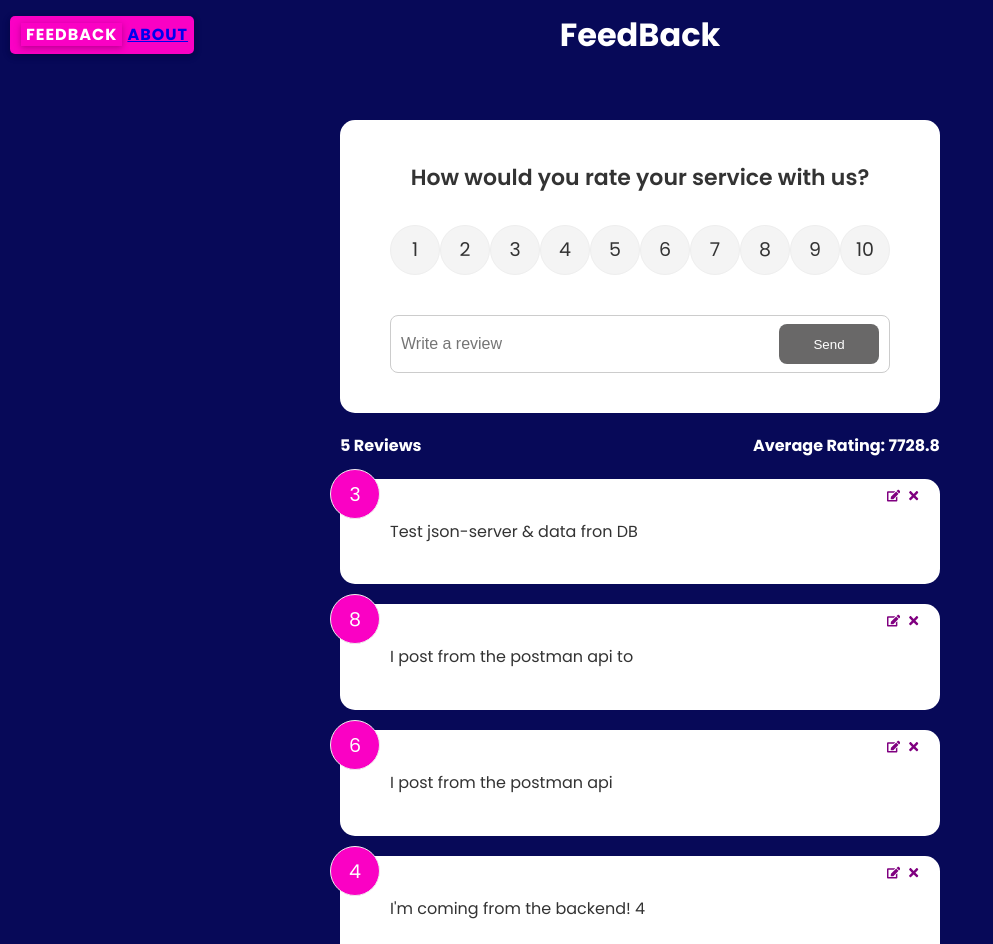
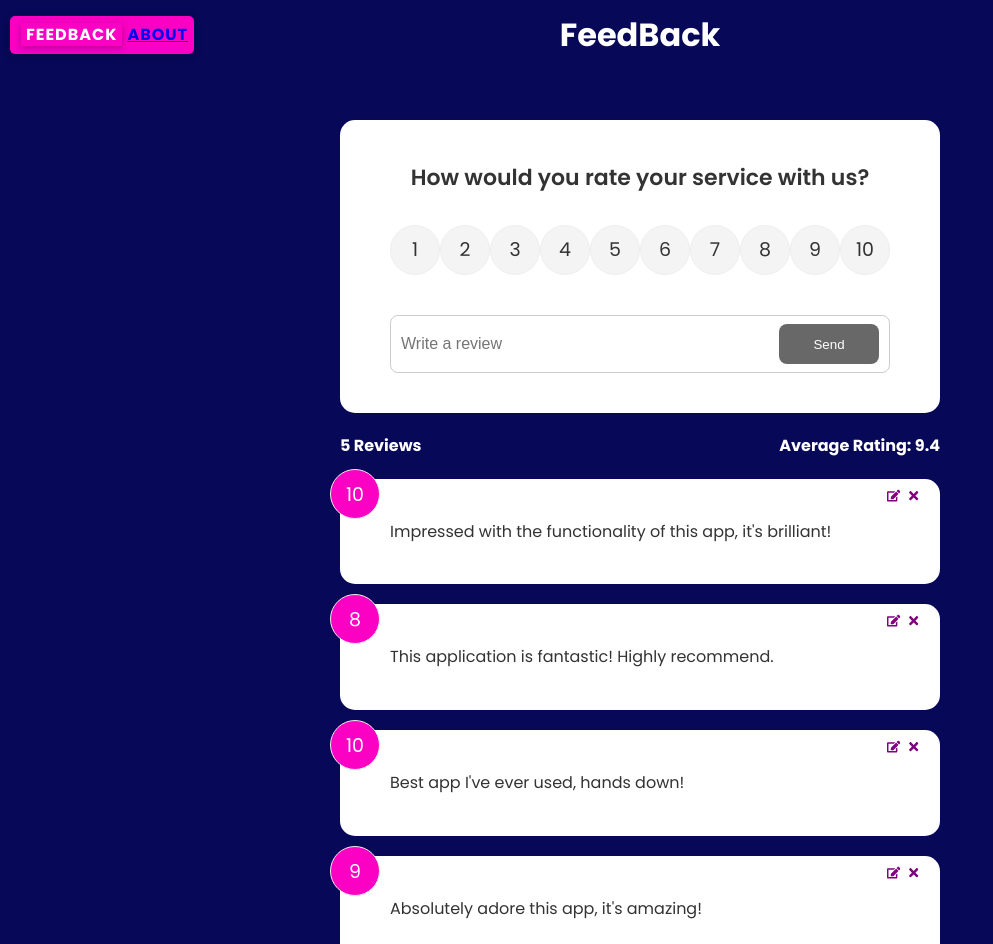
Before and after one commit to hiyabh/feedback-app, a React (Create React App) app: page / in a window 1280 px wide. Shown: the top 944 px of the page, without its empty margins (0-993 px from the left). Built offline with nearby package versions, Linux system fonts and the light colour scheme; data requests are answered from the project's data file.

Commit message:
Fix the average

```diff
--- a/db.json
+++ b/db.json
@@ -2,28 +2,28 @@
   "feedback": [
     {
       "id": 1,
-      "rating": 4,
-      "text": "I'm coming from the backend!"
+      "rating": 10,
+      "text": "I love this App and it's great!"
     },
     {
-      "text": "I'm coming from the backend! 4",
-      "rating": 4,
-      "id": 2
+      "id": 2,
+      "rating": 9,
+      "text": "Absolutely adore this app, it's amazing!"
     },
     {
-      "rating": "6",
-      "text": "I post from the postman api",
-      "id": 5
+      "id": 3,
+      "rating": 10,
+      "text": "Best app I've ever used, hands down!"
     },
     {
-      "rating": "8",
-      "text": "I post from the postman api to",
-      "id": 6
+      "id": 4,
+      "rating": 8,
+      "text": "This application is fantastic! Highly recommend."
     },
     {
-      "text": "Test json-server & data fron DB",
-      "rating": 3,
-      "id": 7
+      "id": 5,
+      "rating": 10,
+      "text": "Impressed with the functionality of this app, it's brilliant!"
     }
   ]
 }
--- a/src/components/FeedbackStats.jsx
+++ b/src/components/FeedbackStats.jsx
@@ -2,19 +2,18 @@ import { useContext } from "react";
 import FeedbackContext from "../context/FeedbackContext";
 
 function FeedbackStats() {
-   const { feedback } = useContext(FeedbackContext);
+  const { feedback } = useContext(FeedbackContext);
+  console.log('feedback: ', typeof(feedback.rating));
 
-  let average =
-    feedback.reduce((acc, cur) => {
-      return acc + cur.rating;
-    }, 0) / feedback.length;
-
-  average = average.toFixed(1).replace(/[.,]0$/, "");
+  const average =
+    feedback.length === 0
+      ? 0
+      : feedback.reduce((acc, { rating }) => acc + rating, 0) / feedback.length;
 
   return (
     <div className="feedback-stats">
       <h4>{feedback.length} Reviews</h4>
-      <h4>Average Rating: {isNaN(average) ? 0 : average}</h4>
+      <h4>Average Rating: {average.toFixed(1).replace(/[.,]0$/, "")}</h4>
     </div>
   );
 }
```
